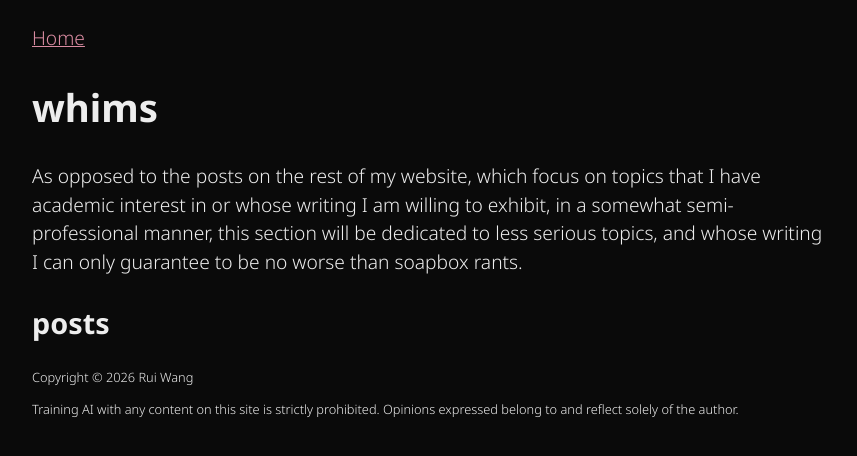
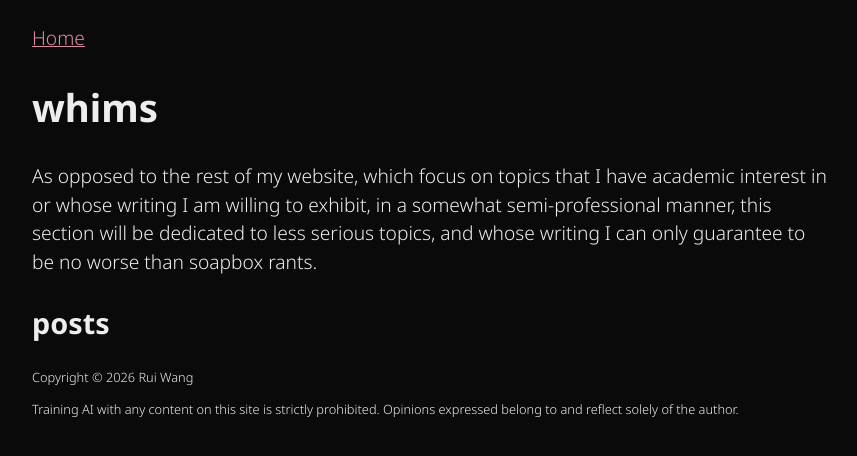
Before and after one commit to ruiawang/ruiawang.github.io, a Jekyll site: the page built from whims.md, in a window 1280 px wide. Shown: the top 456 px of the page, without its empty margins (208-1065 px from the left). Built offline with Jekyll 4.4.1, drawn with Linux system fonts in a browser that asks for light colours.

Commit message:
move math to include, change whim text

```diff
--- a/_layouts/default.html
+++ b/_layouts/default.html
@@ -8,10 +8,13 @@
 
         <link rel="icon" type="image/x-icon" href="/static/favicon.ico">
         <link rel="stylesheet" href="/static/css/main.css">
+        {% if page.math %}
+            {% include math.html %}
+        {% endif %}
     </head>
     <body>
         {% case page.layout %}
-            {% when "post","math" %}
+            {% when "post" %}
                 <nav>
                     <a href="/">Home</a>
                     <a href="/tags">Tags</a>
--- a/_sass/base.scss
+++ b/_sass/base.scss
@@ -4,7 +4,7 @@
     --black: #0a0a0a;
     --grey: #444444;
     --white: #ededed;
-    --link: #d98ba1;
+    --pink: #d98ba1;
     --border-width: 0.1rem;
 }
 
@@ -22,7 +22,7 @@
 }
 
 a,a:visited {
-    color: var(--link)
+    color: var(--pink);
 }
 
 ol {
@@ -86,6 +86,18 @@
     max-width: 90%;
 }
 
+blockquote {
+  margin: 0;
+  padding-left: 1rem;
+  border-left: 0.25rem solid var(--white);
+}
+
+.thought {
+    color: var(--pink);
+    font-style: italic;
+    border-left: 0.25rem solid var(--pink);
+}
+
 .post-date {
     font-size: 0.8rem;
 }
@@ -94,3 +106,11 @@
     list-style: none;
     padding-left: 0;
 }
+
+.katex { font-size: 1em !important; }
+.katex-display { overflow: auto hidden; }
+.katex-display > .katex { white-space: normal }
+/* Add space between broken lines: */
+.katex-display > .base { margin: 0.25em 0 }
+/* Compensate by reducing space around display math */
+.katex-display { margin: 0.5em 0; }
--- a/whims.md
+++ b/whims.md
@@ -3,7 +3,7 @@
 permalink: /whims/index.html
 title: whims
 ---
-As opposed to the posts on the rest of my website, which focus on topics that I have academic interest in or whose writing I am willing to exhibit, in a somewhat semi-professional manner, this section will be dedicated to less serious topics, and whose writing I can only guarantee to be no worse than soapbox rants.
+As opposed to the rest of my website, which focus on topics that I have academic interest in or whose writing I am willing to exhibit, in a somewhat semi-professional manner, this section will be dedicated to less serious topics, and whose writing I can only guarantee to be no worse than soapbox rants.
 
 ## posts
 <ul class="post-list">
```
Also changed, not shown: _includes/math.html (added, +22 -0 lines).
